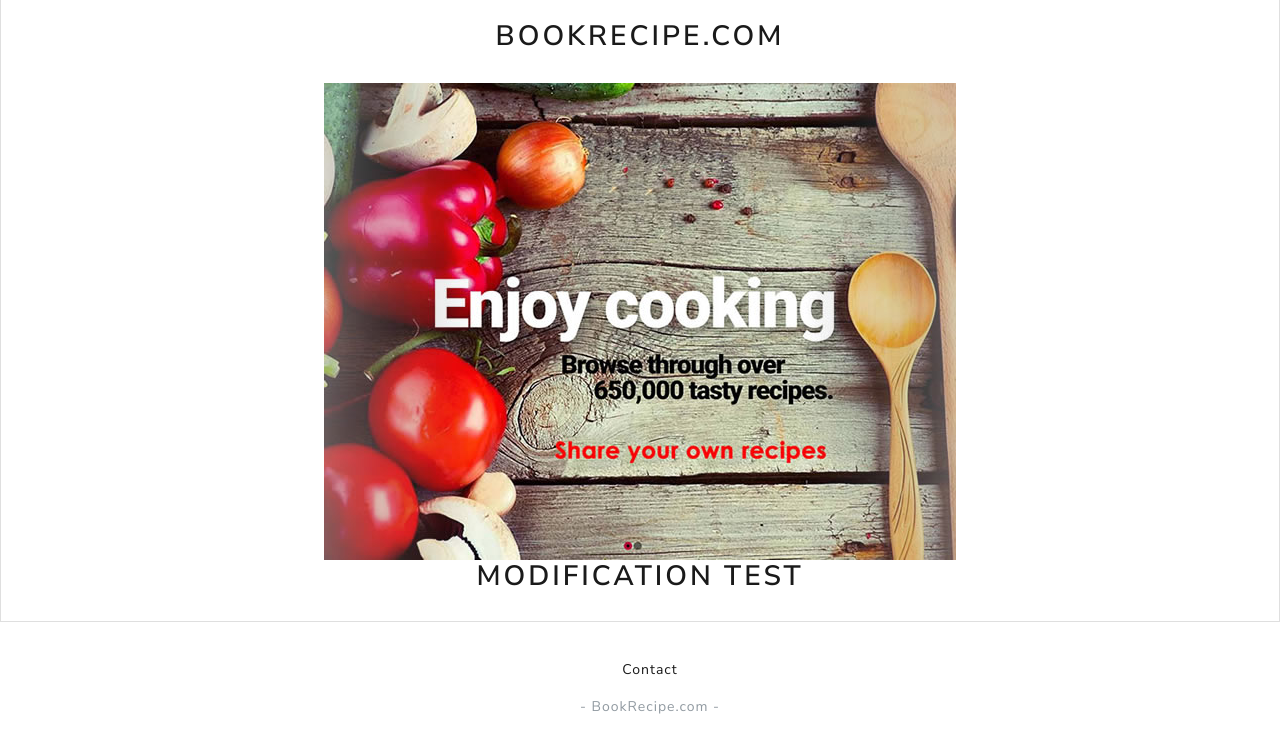
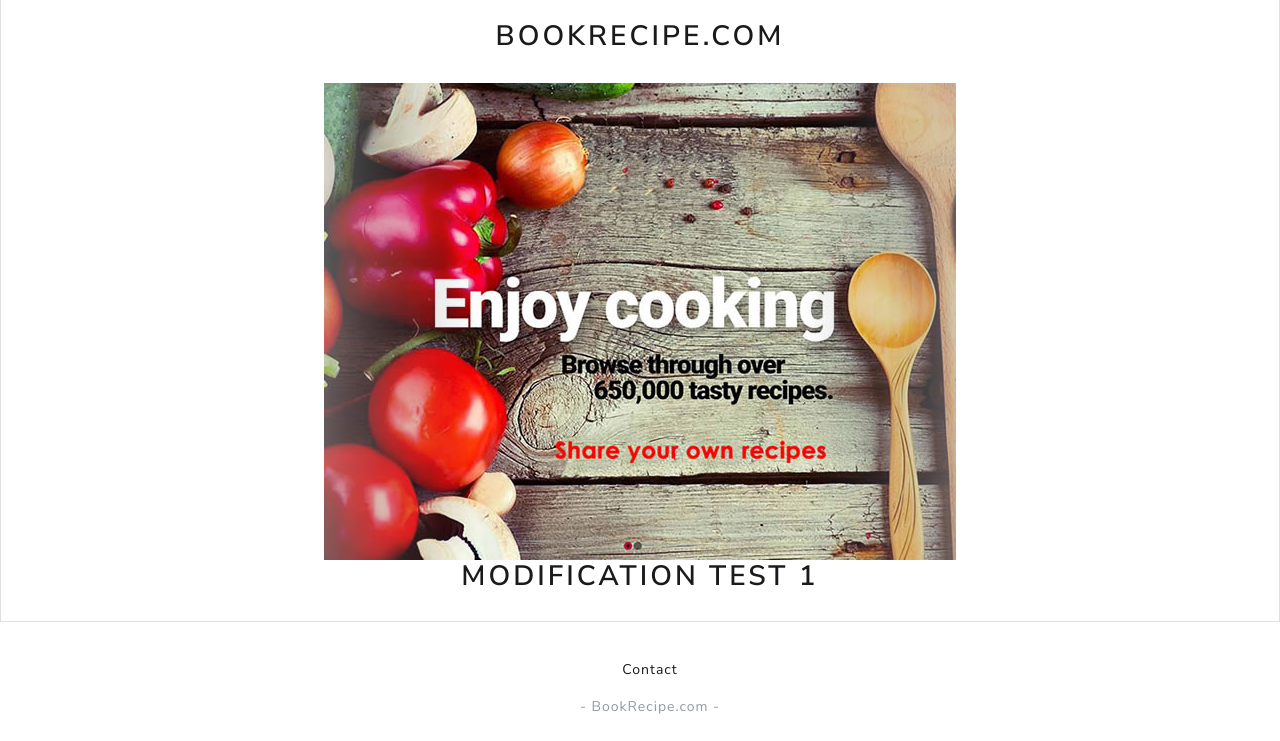
Before and after one commit to lynch251/bookrecipe, a PHP site: page / in a window 1280 px wide; the page is wider, and only the part inside the window is pictured. Shown: the part 96-837 px from the top of that part. Run offline with PHP 8.4, Linux system fonts and the light colour scheme; some libraries are stand-ins or nearby versions.

Commit message:
Update welcome.php

```diff
--- a/vues/welcome.php
+++ b/vues/welcome.php
@@ -2,6 +2,6 @@
   <div class="card-body">
    <h2>BookRecipe.com</h2></br>
    <img src="public/images/bg1.jpg" alt="bg">
-  <h2> Modification test </h2>
+  <h2> Modification test 1 </h2>
   </div>
 </div></br>
```
